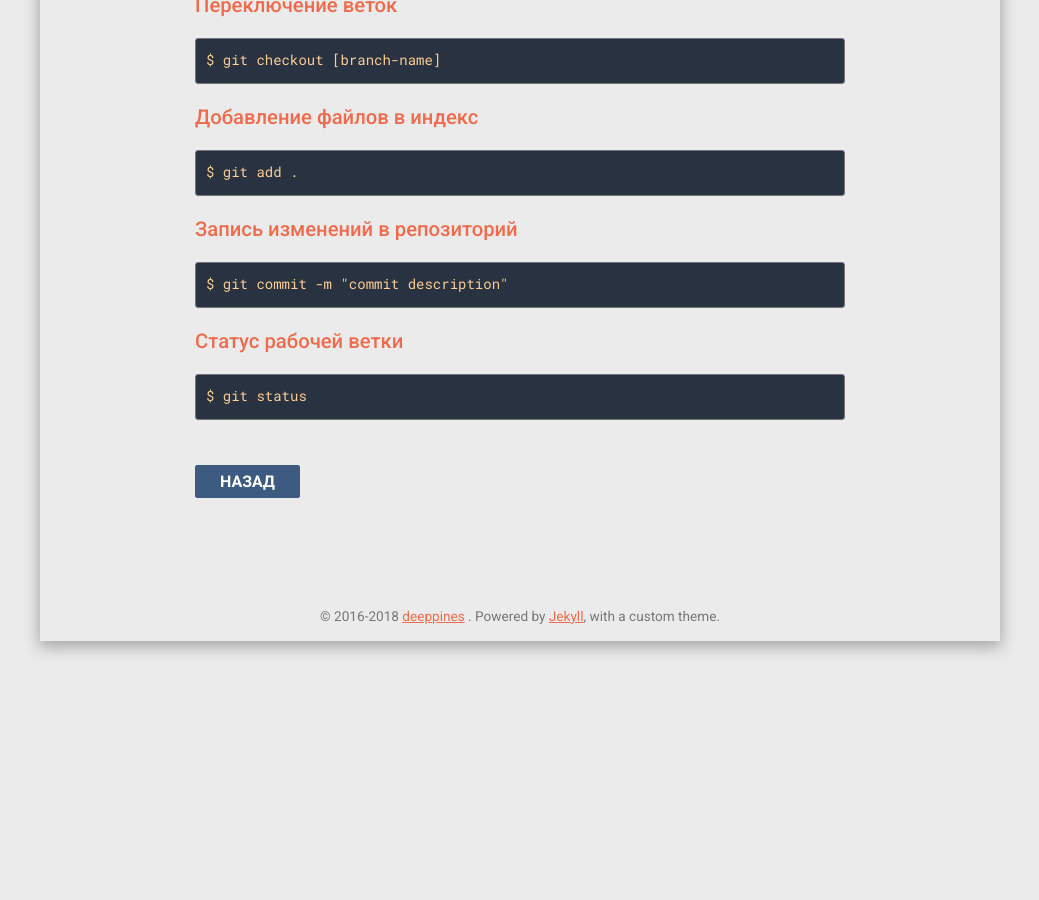
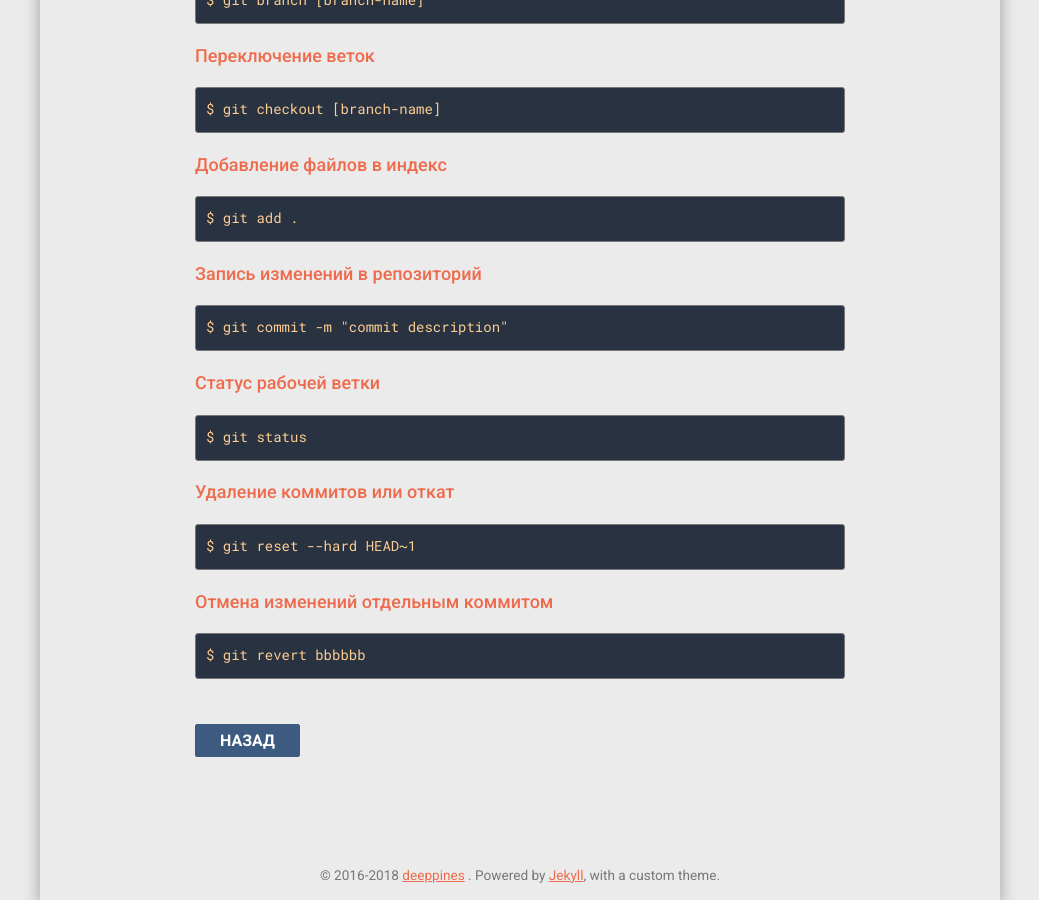
Before and after one commit to deeppines/deeppines.github.io, a Jekyll site: the page built from _posts/2017-11-06-shpargalka-po-git.md, in a window 1280 px wide and 900 px high, scrolled down 1485 px. Shown: the whole window, without its empty margins (120-1159 px from the left). Built offline with Jekyll 4.4.1, drawn with Linux system fonts in a browser that asks for light colours; comment, search, counter and statistics services are not loaded; some of the changed text lies outside the part shown.

Commit message:
update post

```diff
--- a/_posts/2017-11-06-shpargalka-po-git.md
+++ b/_posts/2017-11-06-shpargalka-po-git.md
@@ -12,7 +12,7 @@
 * [Git cheat sheet](https://services.github.com/on-demand/downloads/github-git-cheat-sheet.pdf)
 * [Visual Git cheat sheet](http://ndpsoftware.com/git-cheatsheet.html)
 
-### Навигация
+#### Навигация
 
 * [Клонирование репозитория](#clone)
 * [Загрузка объектов и ссылок из другого репозитория](#fetch)
@@ -23,57 +23,71 @@
 * [Добавление файлов в индекс](#add)
 * [Запись изменений в репозиторий](#commit)
 * [Статус рабочей ветки](#status)
+* [Удаление коммитов или откат](#reset)
+* [Отмена изменений отдельным коммитом](#revert)
 
-#### <a name="fetch"> Клонирование репозитория
+##### <a name="fetch"> Клонирование репозитория
 
 {% highlight git %}
 $ git clone [url]
 {% endhighlight %}
 
-#### <a name="fetch"> Загрузка объектов и ссылок из другого репозитория
+##### <a name="fetch"> Загрузка объектов и ссылок из другого репозитория
 
 {% highlight git %}
 $ git fetch [bookmark]
 {% endhighlight %}
 
-#### <a name="pull"> Получение изменений с удаленного репозитория
+##### <a name="pull"> Получение изменений с удаленного репозитория
 
 {% highlight git %}
 $ git pull [options]
 {% endhighlight %}
 
-#### <a name="push"> Загрузка локальных изменений в удаленную ветку
+##### <a name="push"> Загрузка локальных изменений в удаленную ветку
 
 {% highlight git %}
 $ git push [--all | --mirror | --tags]
 {% endhighlight %}
 
-#### <a name="branch"> Список, создание или удаление ветки
+##### <a name="branch"> Список, создание или удаление ветки
 
 {% highlight git %}
 $ git branch [branch-name]
 {% endhighlight %}
 
-#### <a name="checkout"> Переключение веток
+##### <a name="checkout"> Переключение веток
 
 {% highlight git %}
 $ git checkout [branch-name]
 {% endhighlight %}
 
-#### <a name="add"> Добавление файлов в индекс
+##### <a name="add"> Добавление файлов в индекс
 
 {% highlight git %}
 $ git add .
 {% endhighlight %}
 
-#### <a name="commit"> Запись изменений в репозиторий
+##### <a name="commit"> Запись изменений в репозиторий
 
 {% highlight git %}
 $ git commit -m "commit description"
 {% endhighlight %}
 
-#### <a name="status"> Статус рабочей ветки
+##### <a name="status"> Статус рабочей ветки
 
 {% highlight git %}
 $ git status
 {% endhighlight %}
+
+##### <a name="reset"> Удаление коммитов или откат
+
+{% highlight git %}
+$ git reset --hard HEAD~1
+{% endhighlight %}
+
+##### <a name="revert"> Отмена изменений отдельным коммитом
+
+{% highlight git %}
+$ git revert bbbbbb
+{% endhighlight %}
```
